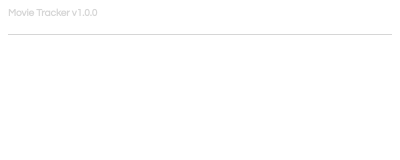
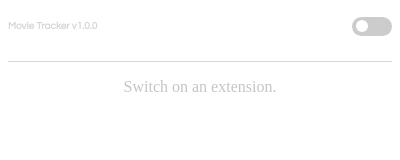
Before and after one commit to turytsia/chrome-extension-smart-search, a browser extension: page popup.html in a window 400 px wide. Drawn offline with Linux system fonts and the light colour scheme.

Commit message:
added on/off switch

```diff
--- a/popup.html
+++ b/popup.html
@@ -6,9 +6,14 @@
 
 <body>
     <div class="wrapper">
-        <h4 class="title">Movie Tracker v1.0.0</h4>
-        <ul class="list">
-        </ul>
+        <div class="wrapper-header">
+            <h4 class="title">Movie Tracker v1.0.0</h4>
+            <label class="switch">
+          <input id = "switch" type="checkbox" />
+          <span class="slider round"></span>
+        </label>
+        </div>
+        <ul class="list"></ul>
     </div>
 
     <script src="./scripts/popup.js"></script>
--- a/scripts/popup.js
+++ b/scripts/popup.js
@@ -2,53 +2,68 @@ function getElement(selector) {
     return document.querySelector(selector);
 }
 
+function createMessage(message) {
+    const messageElement = document.createElement("p");
+    messageElement.innerHTML = message;
+    list.append(messageElement);
+}
+
+function changeControllerHandler() {
+    console.log(window.localStorage.getItem("controller_checked"));
+    window.localStorage.setItem("controller_checked", controller.checked);
+}
+
 const list = getElement(".list");
+const controller = getElement("#switch");
 
-const data = chrome.storage.local.get("data", (data) => {
-    console.log(data);
-    console.log(JSON.parse(data.data));
-    const response = JSON.parse(data.data);
+controller.checked =
+    window.localStorage.getItem("controller_checked") === "true";
+
+let itemsCount = 0;
+const itemsMaxCount = 7
+
+controller.addEventListener("change", changeControllerHandler);
+
+if (controller.checked) {
+    chrome.storage.local.get("data", ({ data }) => {
+        const response = JSON.parse(data);
         if (!response.results) {
-        const message = document.createElement('p')
-        message.innerHTML = 'no results...'
-        list.append(message)
+            createMessage("no results...");
             return;
         }
         const items = response.results;
-    let itemsCount = 0;
-    console.log(items);
+
         for (let item of items) {
             const itemElement = document.createElement("li");
             const itemWrapper = document.createElement("a");
             const imageWrapper = document.createElement("div");
             const contentWrapper = document.createElement("div");
-        //const imageElement = document.createElement("img");
             const title = document.createElement("h4");
             const year = document.createElement("h5");
-
+            //set classes
             imageWrapper.className = "list-item__img";
+            contentWrapper.className = "list-item__content";
+            //set attributes
+            itemWrapper.setAttribute("target", "_blank");
+            itemWrapper.setAttribute("href", `https://www.imdb.com${item.id}`);
+            //set styling
             imageWrapper.style.backgroundImage = `url(${
         item.image ? item.image.url : "../i/no-img.png"
       }`;
-        contentWrapper.className = "list-item__content";
-        itemWrapper.setAttribute("target", "_blank");
-        itemWrapper.setAttribute("href", `https://www.imdb.com${item.id}`);
+            //set values
             title.innerHTML = item.title;
             year.innerHTML = item.year;
-        // imageElement.setAttribute(
-        //     "src",
-        //     item.image ? item.image.url : "../i/no-img.png"
-        // );
 
-        //imageWrapper.append(imageElement);
             contentWrapper.append(title);
             contentWrapper.append(year);
             itemWrapper.append(imageWrapper);
             itemWrapper.append(contentWrapper);
             itemElement.append(itemWrapper);
+            list.append(itemElement);
 
-        list.append(itemElement);
-        if (++itemsCount > 7) break;
-        //list.append();
+            if (++itemsCount > itemsMaxCount) break;
         }
     });
+} else {
+    createMessage("Switch on an extension.");
+}
--- a/styles/popup.css
+++ b/styles/popup.css
@@ -54,3 +54,68 @@ li .list-item__img {
 .list-item__content {
     width: 70%;
 }
+
+.wrapper-header {
+    display: flex;
+    justify-content: space-between;
+    align-items: center;
+}
+
+.switch {
+    position: relative;
+    display: inline-block;
+    width: 40px;
+    height: 19px;
+}
+
+.switch input {
+    opacity: 0;
+    width: 0;
+    height: 0;
+}
+
+.slider {
+    position: absolute;
+    cursor: pointer;
+    top: 0;
+    left: 0;
+    right: 0;
+    bottom: 0;
+    background-color: #ccc;
+    -webkit-transition: .4s;
+    transition: .4s;
+}
+
+.slider:before {
+    position: absolute;
+    content: "";
+    height: 12px;
+    width: 12px;
+    left: 4px;
+    bottom: 4px;
+    background-color: white;
+    -webkit-transition: .4s;
+    transition: .4s;
+}
+
+input:checked+.slider {
+    background-color: #2196F3;
+}
+
+input:focus+.slider {
+    box-shadow: 0 0 1px #2196F3;
+}
+
+input:checked+.slider:before {
+    -webkit-transform: translateX(19px);
+    -ms-transform: translateX(19px);
+    transform: translateX(19px);
+}
+
+.slider.round {
+    border-radius: 14px;
+}
+
+.slider.round:before {
+    border-radius: 50%;
+}
```
Lines whose indentation alone changed are shown as unchanged.
